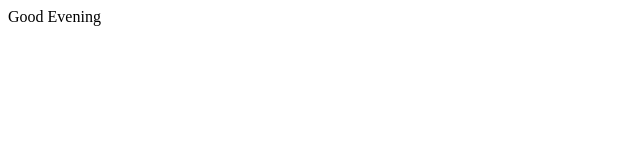
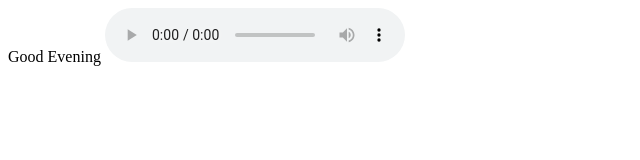
Before and after one commit to YeetPlayz/BlizzardHosting.github.io, a plain HTML site: page index.html in a window 1280 px wide. Shown: the whole page, without its empty margins (0-640 px from the left). Drawn offline with Linux system fonts and the light colour scheme.

Commit message:
Update index.html

```diff
--- a/index.html
+++ b/index.html
@@ -1,4 +1,4 @@
 <hi>Good Evening</hi>
-<audio control autoplay>
+<audio controls autoplay>
   <source src="Monkeys-Spinning-Monkeys.mp3" type="audio/ogg">
 </audio>
```
